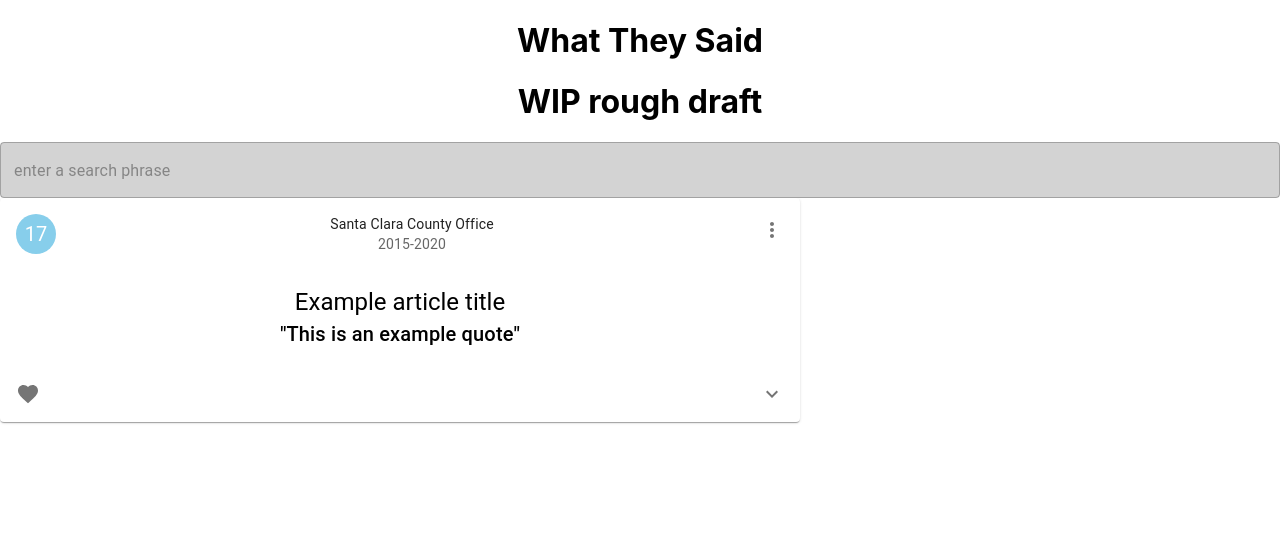
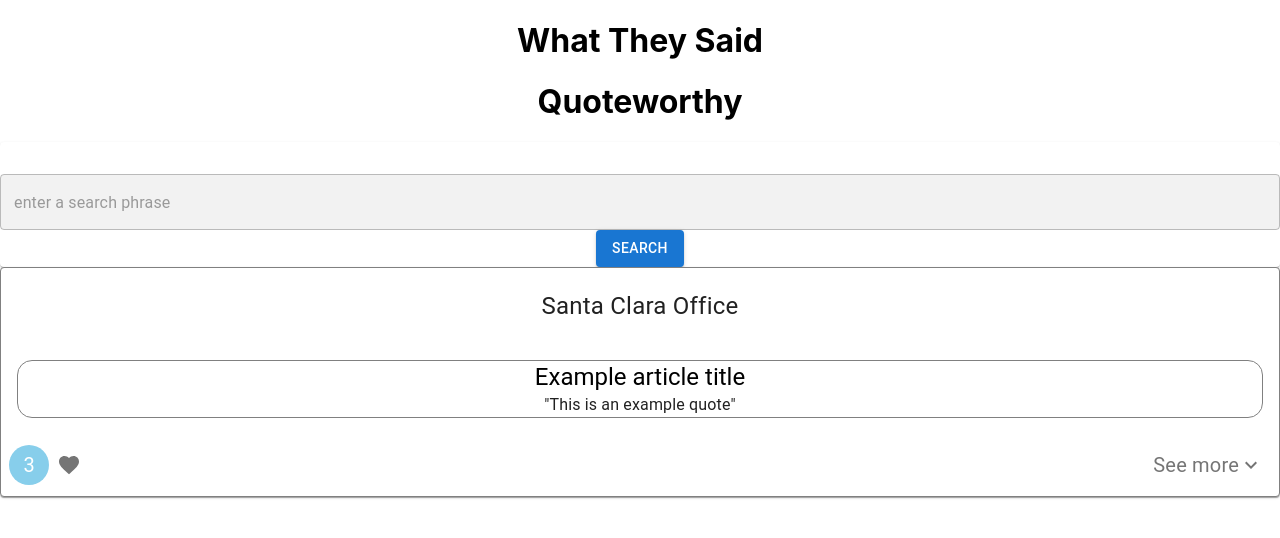
Before and after one commit to dchiueh/quoteworthy, a React (Create React App) app in the folder what-they-said/: page / in a window 1280 px wide. Shown: the top 538 px of the page. Built offline with nearby package versions, Linux system fonts and the light colour scheme.

Commit message:
add: searchbox stub, cards quick style mock-up

```diff
--- a/what-they-said/src/App.js
+++ b/what-they-said/src/App.js
@@ -15,9 +15,12 @@ import {
   CardActions,
   Collapse,
   IconButton,
+  Paper,
   TextField,
   Typography
 } from '@mui/material';
+
+import SearchBox from './components/SearchBox/SearchBox.jsx';
 
 import FavoriteIcon from '@mui/icons-material/Favorite';
 import ShareIcon from '@mui/icons-material/Share';
@@ -50,28 +53,24 @@ function App() {
     <div className="App">
       <header><h1>What They Said</h1></header>
 
-      <h1 className="header">WIP rough draft</h1>
-      {/* <Button variant="contained">Hello World</Button> */}
+      <h1 className="header">Quoteworthy</h1>
 
-      <TextField id="search=phrase" type="search" placeholder="enter a search phrase"
-        InputProps={{ sx: { backgroundColor: "lightgrey"}}}
-        sx={{ backgroundColor: "white"}}
-        fullWidth
-      />
-    <Card sx={{ maxWidth: 800 }}>
+      <SearchBox />
+
+    <Card sx={{ border: "solid grey 1px"}}>
       <CardHeader
-        avatar={
-          <Avatar sx={{ backgroundColor: "skyblue" }} aria-label="article-count">
-            17
-          </Avatar>
+        // avatar={
+        //   <Avatar sx={{ backgroundColor: "skyblue" }} aria-label="article-count">
+        //     3
+        //   </Avatar>
+        // }
+        title={
+          <Typography style={{fontSize: 24}}>
+             Santa Clara Office
+          </Typography>
           }
-        action={
-          <IconButton aria-label="settings">
-            <MoreVertIcon />
-          </IconButton>
-        }
-        title="Santa Clara County Office"
-        subheader="2015-2020"
+        // subheader="2015-2020"
+        style={{ padding: 8, display: 'inline' }}
       />
       {/* <CardMedia
         component="img"
@@ -80,15 +79,23 @@ function App() {
         alt="Paella dish"
       /> */}
       <CardContent>
+        {/**TODO: decompose hardcoded "first card preview" and nested cards as own article bundles of quotes components */}
+        <div style={{border: "solid grey 0.5px", borderRadius: "15px"}}>
           <Typography variant="h5" color="black">
             Example article title
           </Typography>
-        <Typography variant="h6" color="black">
+
+          <Typography style={{fontSize: 16}}>
             "This is an example quote"
           </Typography>
+
+        </div>
       </CardContent>
 
       <CardActions disableSpacing>
+          <Avatar sx={{ backgroundColor: "skyblue" }} aria-label="article-count">
+            3
+          </Avatar>
         <IconButton aria-label="add to favorites">
           <FavoriteIcon />
         </IconButton>
@@ -98,15 +105,36 @@ function App() {
           aria-expanded={expanded}
           aria-label="show more"
         >
+          <Typography style={{fontSize: 20}}>See more </Typography>
           <ExpandMoreIcon />
         </ExpandMore>
       </CardActions>
       <Collapse in={expanded} timeout="auto" unmountOnExit>
         <CardContent>
-          <Typography paragraph>More quotes:</Typography>
-          <Typography paragraph>
-            Add here, organize by json
+          {/**TODO: decompose hardcoded "first card preview" and nested cards as own article bundles of quotes components */}
+          <div style={{border: "solid grey 0.5px", borderRadius: "15px"}}>
+            <Typography variant="h5" color="black">
+              Example article title
             </Typography>
+
+            <Typography style={{fontSize: 16}}>
+              "This is an example quote"
+            </Typography>
+
+          </div>
+        </CardContent>
+        <CardContent>
+          {/**TODO: decompose hardcoded "first card preview" and nested cards as own article bundles of quotes components */}
+          <div style={{border: "solid grey 0.5px", borderRadius: "15px"}}>
+            <Typography variant="h5" color="black">
+              Example article title
+            </Typography>
+
+            <Typography style={{fontSize: 16}}>
+              "This is an example quote"
+            </Typography>
+
+          </div>
         </CardContent>
       </Collapse>
     </Card>
--- /dev/null
+++ b/what-they-said/src/components/SearchBox/SearchBox.jsx
@@ -0,0 +1,109 @@
+import React from 'react';
+
+import { styled } from '@mui/material/styles';
+
+import {
+  Box,
+  Button,
+  Card,
+  CardHeader,
+  CardMedia,
+  CardContent,
+  CardActions,
+  Checkbox,
+  Collapse,
+  FormControlLabel,
+  IconButton,
+  TextField,
+  Typography
+} from '@mui/material';
+
+class SearchBox extends React.Component {
+	constructor(props) {
+		super(props);
+		this.state = {
+         articles: [],
+			filteredArticles: [],
+			searchPhrase: '',
+		}
+
+      this._handleSearch = this._handleSearch.bind(this);
+	}
+
+	componentDidMount() {
+   ////todo: fetch from backend
+		// var temp = this.state.routes;
+		// firebase.database().ref('paths/').on('value', function (snapshot) {
+		// 	snapshot.forEach(doc => {
+		// 		temp.push(doc.val());
+		// 	})
+		// 	this.setState({ routes: temp });
+		// }.bind(this), function (error) {
+		// 	console.log('Error' + error.code);
+		// });
+		// this.setState({
+		// 	routes: temp,
+		// 	filteredRoutes: temp,
+		// });
+	}
+
+   //use this to trigger article listing change
+	_handleSearch(event) {
+		if (event) {
+         let text = event.target.value;
+			this.setState({searchPhrase: text});
+
+         const lowerSearch = text.toLowerCase();
+
+			let filteredArticles = this.state.articles.filter(
+				(article) =>
+					article.name.includes(lowerSearch)
+			);
+
+			this.setState({
+				filteredArticles: filteredArticles,
+			});
+		} else {
+			this.setState({
+				searchPhrase: "",
+			});
+		}
+	}
+
+	render() {
+		return (
+         <Card>
+            {/*TODO: decompose the tags / filtering to a new component */}
+            <CardContent>
+            {/* <FormControlLabel
+               label="Parent"
+               control={
+                  <Checkbox
+                     checked={checked[0] && checked[1]}
+                     onChange={handleChange1}
+                  />
+               }
+               /> */}
+               {/* <Typography variant="h5" color="black">
+                  Example article title
+               </Typography>
+               <Typography variant="h6" color="black">
+                  "This is an example quote"
+               </Typography> */}
+            </CardContent>
+            <TextField id="search=phrase" type="search" placeholder="enter a search phrase"
+               value={this.state.searchPhrase}
+               InputProps={{ sx: { backgroundColor: "#f2f2f2"}}}
+               sx={{ backgroundColor: "white"}}
+               fullWidth
+               onChange={this._handleSearch}
+            />
+            <Button variant="contained">Search</Button>
+
+         </Card>
+
+		)
+	};
+}
+
+export default SearchBox;
```
Lines whose indentation alone changed are shown as unchanged.
